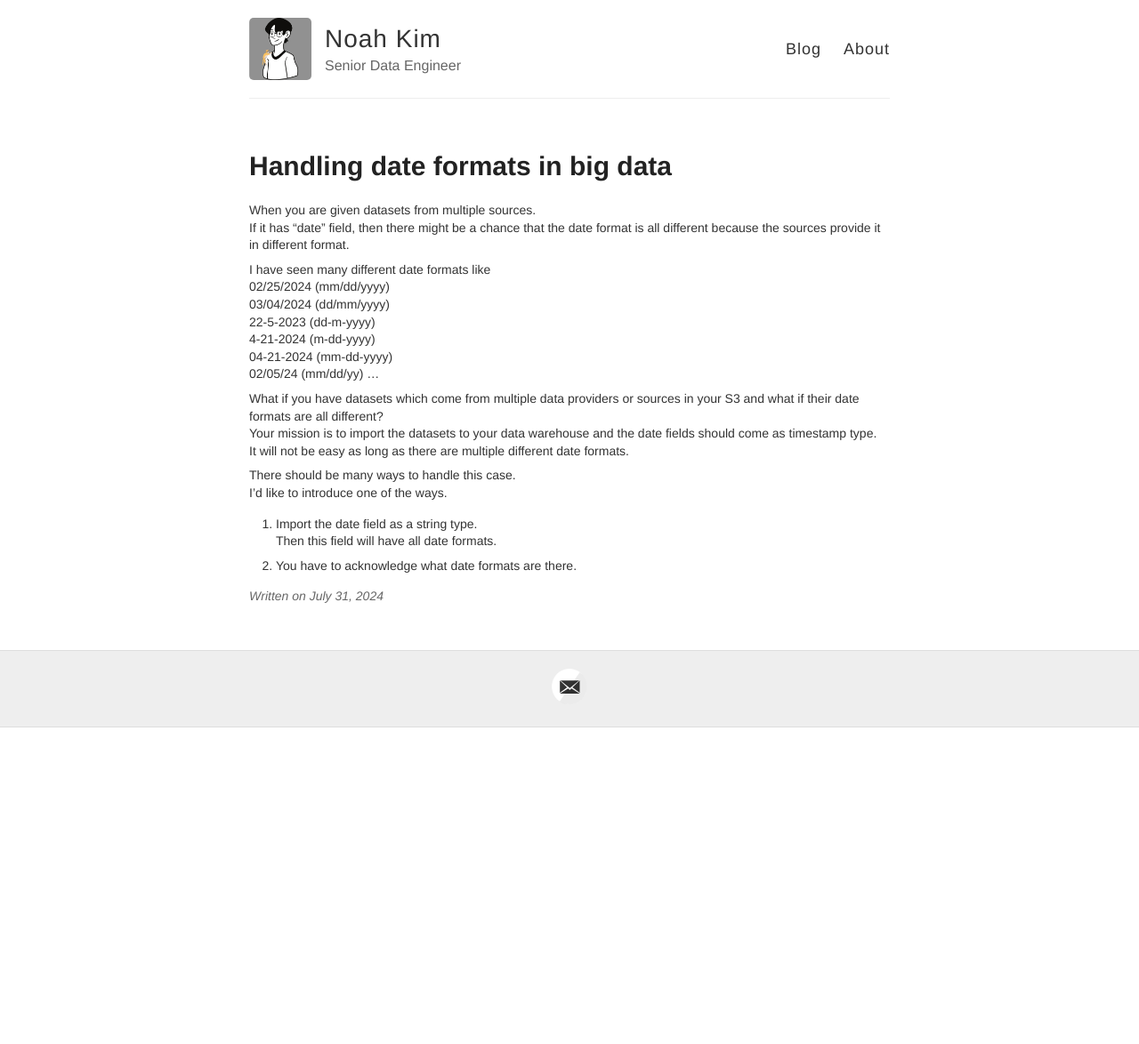
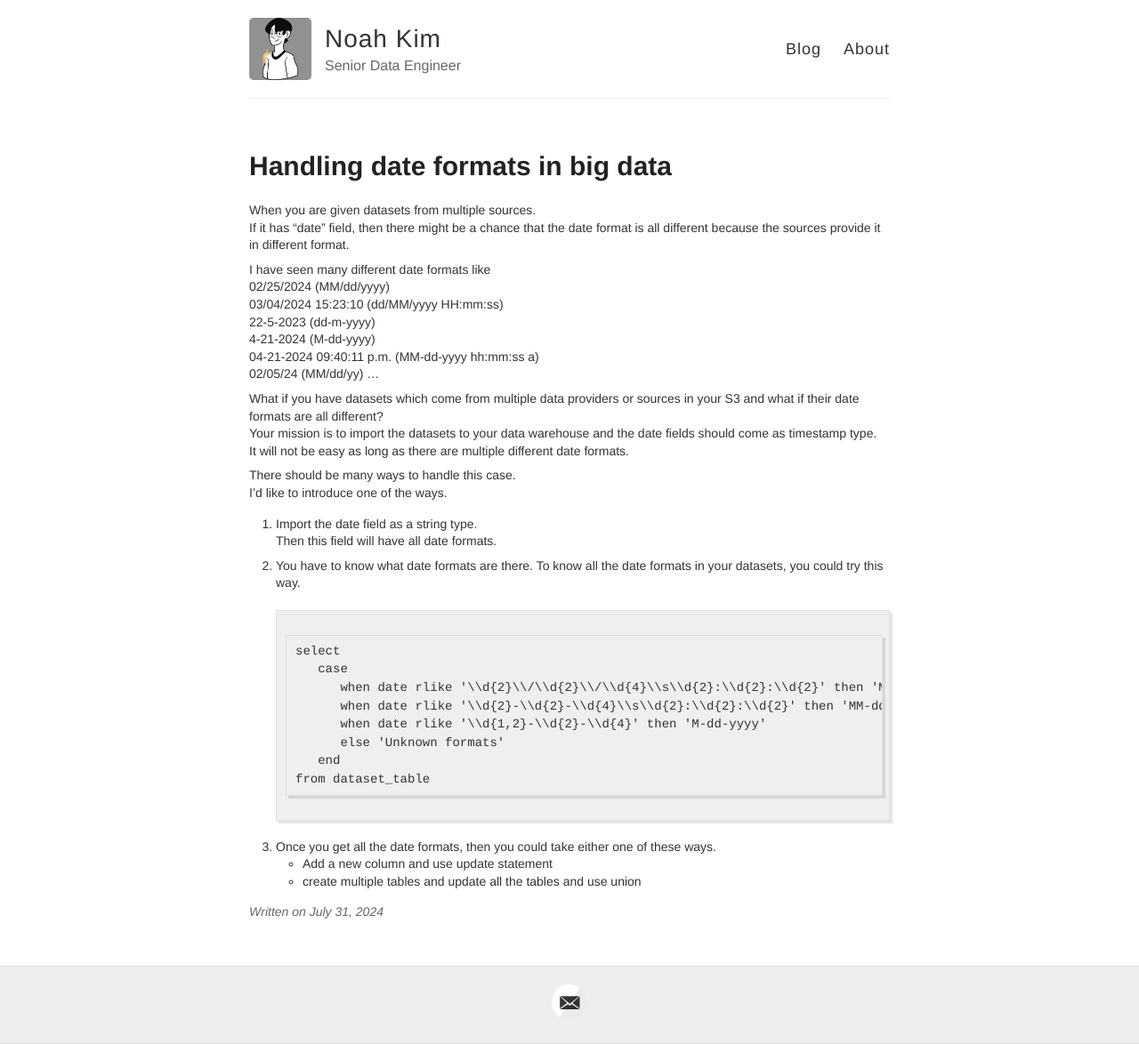
Before and after one commit to noahtjkim/noahtjkim.github.io, a Jekyll site: the page built from _posts/2024-07-31-Handling-Date-Format.md, in a window 1280 px wide. Shown: the whole page at 89% size. Built offline with Jekyll 4.4.1, drawn with Linux system fonts in a browser that asks for light colours; before the commit the page ends 900 px from its top, so only the background shows below that.

Commit message:
Update 2024-07-31-Handling-Date-Format.md

````diff
--- a/_posts/2024-07-31-Handling-Date-Format.md
+++ b/_posts/2024-07-31-Handling-Date-Format.md
@@ -7,12 +7,12 @@ When you are given datasets from multiple sources.
 If it has "date" field, then there might be a chance that the date format is all different because the sources provide it in different format.
 
 I have seen many different date formats like
-02/25/2024 (mm/dd/yyyy)
-03/04/2024 (dd/mm/yyyy)
+02/25/2024 (MM/dd/yyyy)
+03/04/2024 15:23:10 (dd/MM/yyyy HH:mm:ss)
 22-5-2023 (dd-m-yyyy)
-4-21-2024 (m-dd-yyyy)
-04-21-2024 (mm-dd-yyyy)
-02/05/24 (mm/dd/yy)
+4-21-2024 (M-dd-yyyy)
+04-21-2024 09:40:11 p.m. (MM-dd-yyyy hh:mm:ss a)
+02/05/24 (MM/dd/yy)
 ...
 
 What if you have datasets which come from multiple data providers or sources in your S3 and what if their date formats are all different?
@@ -25,4 +25,19 @@ I'd like to introduce one of the ways.
 1. Import the date field as a string type.
    Then this field will have all date formats.
 
-2. You have to acknowledge what date formats are there.
+2. You have to know what date formats are there.
+   To know all the date formats in your datasets, you could try this way.
+   ```
+   select
+      case
+         when date rlike '\\d{2}\\/\\d{2}\\/\\d{4}\\s\\d{2}:\\d{2}:\\d{2}' then 'MM/dd/yyyy HH:mm:ss'
+         when date rlike '\\d{2}-\\d{2}-\\d{4}\\s\\d{2}:\\d{2}:\\d{2}' then 'MM-dd-yyyy HH:mm:ss'
+         when date rlike '\\d{1,2}-\\d{2}-\\d{4}' then 'M-dd-yyyy'
+         else 'Unknown formats'
+      end
+   from dataset_table
+   ```
+
+3. Once you get all the date formats, then you could take either one of these ways.
+   - Add a new column and use update statement
+   - create multiple tables and update all the tables and use union
````
